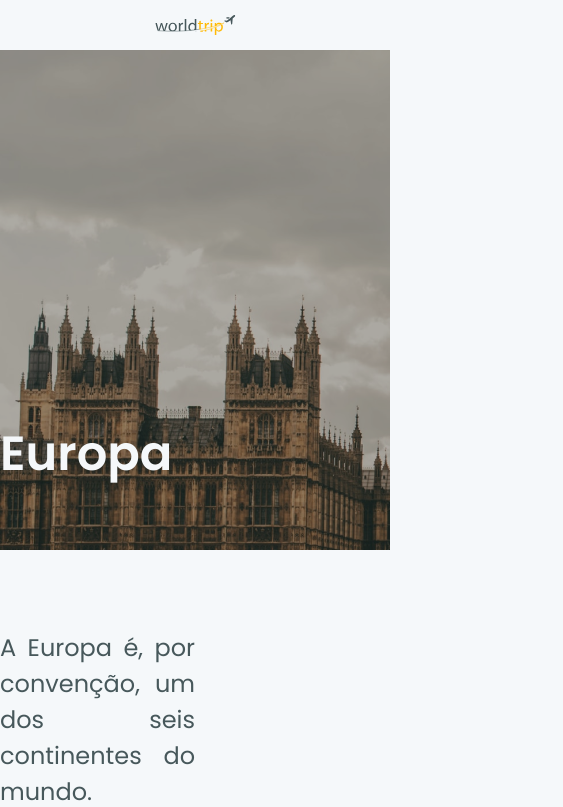
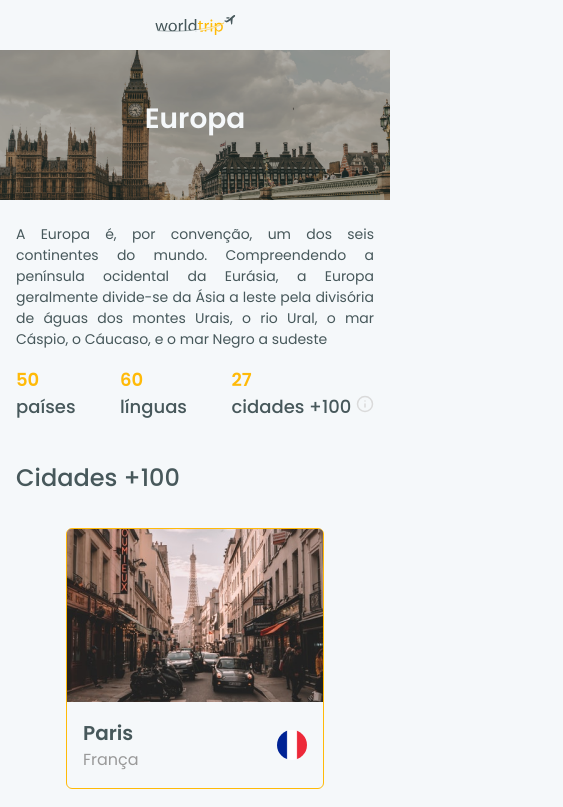
Before and after one commit to pedroalbertoveber/world-trip, a Next.js app: page /continents/europe in a window 390 px wide. Shown: the top 807 px of the page, 563 px wide, since content can reach past the window. Built offline with nearby package versions, Linux system fonts and the light colour scheme.

Commit message:
Feat: Europe page now is also responsive

```diff
--- a/src/components/Cities/CityCard.tsx
+++ b/src/components/Cities/CityCard.tsx
@@ -15,7 +15,7 @@ export function CityCard({ bgImage, country, flag, name }: CityCardProps) {
       borderColor={'yellow.500'}
       borderRadius={6}
       flexDir="column"
-      mb={'3rem'}
+      mb={['1.25rem', '3rem']}
     >
       <ChakraImage as={Image} src={bgImage} width={'16rem'} />
       <Flex
--- a/src/components/Cities/index.tsx
+++ b/src/components/Cities/index.tsx
@@ -9,14 +9,14 @@ import { CityCard } from './CityCard'
 
 export function Cities() {
   return (
-    <Box width={'100%'} maxWidth="1160px" mx="auto">
-      <Text fontSize={'2.25rem'} fontWeight="medium">
+    <Box width={'100%'} maxWidth="1160px" mx="auto" px={['1rem', '0']}>
+      <Text fontSize={['1.5rem', '2.25rem']} fontWeight="medium">
         Cidades +100
       </Text>
       <Flex
         width={'100%'}
-        align="flex-start"
-        justify={'space-between'}
+        align={['center', 'flex-start']}
+        justify={['center', 'space-between']}
         py={'2rem'}
         flexWrap="wrap"
       >
--- a/src/components/ContinentBanner.tsx
+++ b/src/components/ContinentBanner.tsx
@@ -5,7 +5,7 @@ export function ContinetBanner() {
     <Flex
       as="section"
       width={'100%'}
-      height={'31.25rem'}
+      height={['150px', '31.25rem']}
       bgRepeat="no-repeat"
       bgSize={'cover'}
       bgImage={'url("/images/LondonBg.png")'}
@@ -18,7 +18,13 @@ export function ContinetBanner() {
         maxWidth={'1160px'}
         mx="auto"
       >
-        <Text fontSize={'3rem'} fontWeight={'semibold'} color={'gray.50'}>
+        <Text
+          fontSize={['1.75rem', '3rem']}
+          fontWeight={'semibold'}
+          color={'gray.50'}
+          textAlign={['center', 'left']}
+          width={'100%'}
+        >
           Europa
         </Text>
       </Box>
--- a/src/components/ContinentInfo.tsx
+++ b/src/components/ContinentInfo.tsx
@@ -13,11 +13,19 @@ export function ContinentInfo({
   moreInfo = false,
 }: ContinentInfoProps) {
   return (
-    <Flex flexDir={'column'} align={'center'}>
-      <Text fontWeight={'semibold'} fontSize={'3rem'} color="yellow.500">
+    <Flex flexDir={'column'} align={['flex-start', 'center']}>
+      <Text
+        fontWeight={['semibold']}
+        fontSize={['1.125rem', '3rem']}
+        color="yellow.500"
+      >
         {count}
       </Text>
-      <Text fontSize={'1.25rem'} fontWeight={'bold'} color="gray.700">
+      <Text
+        fontSize={['1.125rem', '1.25rem']}
+        fontWeight={['medium', 'semibold']}
+        color="gray.700"
+      >
         {label} {moreInfo && <Icon as={FiInfo} color="gray.100" />}
       </Text>
     </Flex>
--- a/src/pages/continents/europe.tsx
+++ b/src/pages/continents/europe.tsx
@@ -7,19 +7,34 @@ export default function Europe() {
   return (
     <>
       <ContinetBanner />
-      <Flex width={'100%'} maxWidth="1160px" mx={'auto'} py="5rem">
+      <Flex
+        width={'100%'}
+        maxWidth="1160px"
+        mx={'auto'}
+        py={['1.5rem', '5rem']}
+        px={['1rem', '0']}
+        flexDir={['column', 'column', 'row']}
+      >
         <Text
           display={'block'}
-          maxWidth={'50%'}
+          maxWidth={['none', '50%']}
           textAlign="justify"
-          fontSize={'1.5rem'}
+          fontSize={['0.875rem', '1.5rem']}
         >
           A Europa é, por convenção, um dos seis continentes do mundo.
           Compreendendo a península ocidental da Eurásia, a Europa geralmente
           divide-se da Ásia a leste pela divisória de águas dos montes Urais, o
           rio Ural, o mar Cáspio, o Cáucaso, e o mar Negro a sudeste
         </Text>
-        <Flex p={'4.375rem'} align="center" justify={'space-between'} flex={1}>
+
+        <Flex
+          p={['0', '4.375rem']}
+          py={['1rem', 0]}
+          align="center"
+          justify={'space-between'}
+          width={['100%', 'auto']}
+          flex={1}
+        >
           <ContinentInfo count={50} label={'países'} />
           <ContinentInfo count={60} label={'línguas'} />
           <ContinentInfo count={27} label={'cidades +100'} moreInfo />
```
